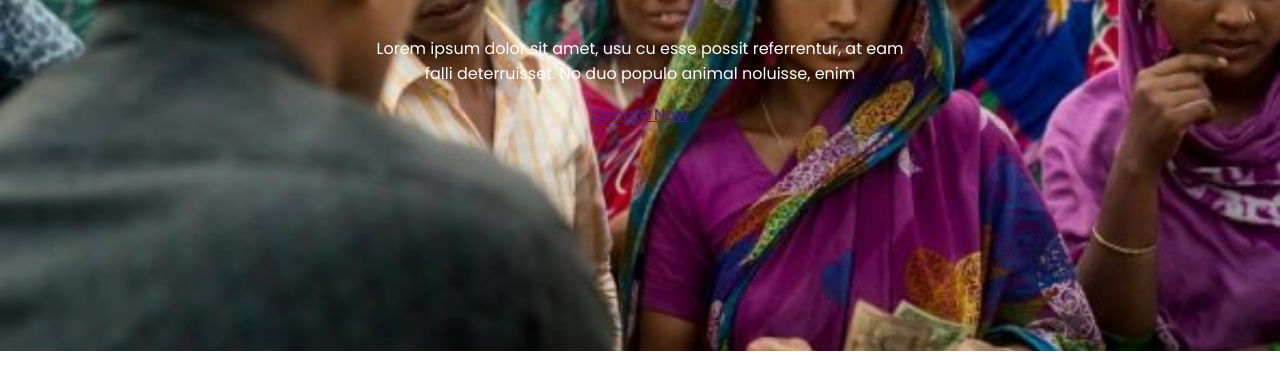
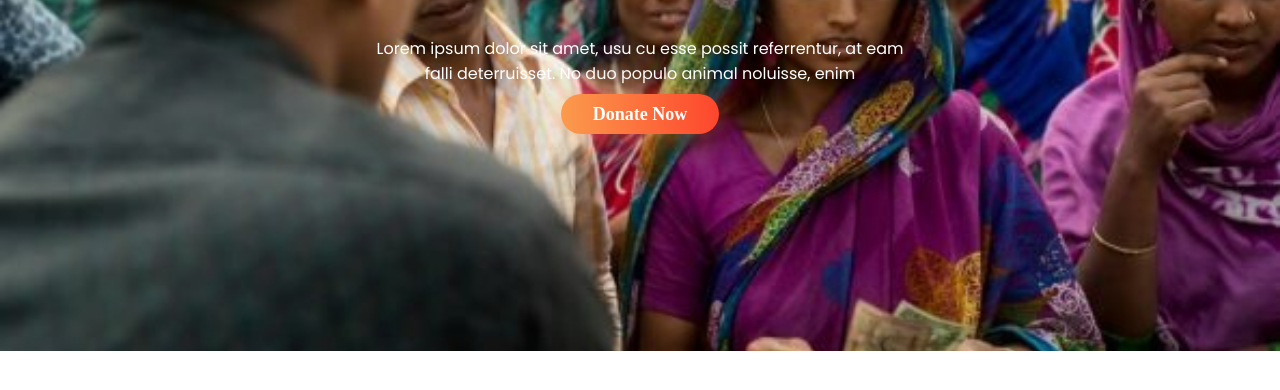
Before and after one commit to Saiyadul77/donate, a plain HTML site: page index.html in a window 1280 px wide. Shown: the part 318-708 px from the top of the page. Drawn offline with Linux system fonts and the light colour scheme.

Commit message:
link button updated

```diff
--- a/index.html
+++ b/index.html
@@ -18,7 +18,7 @@
             <h1>Let’s Help Those Who Are <br> More In Need</h1>
             <p>Lorem ipsum dolor sit amet, usu cu esse possit referrentur, at eam <br> falli deterruisset. No duo populo
                 animal noluisse, enim</p>
-            <a href="">Donate Now</a>
+            <a href="" class="link-button">Donate Now</a>
         </div>
     </section>
 </body>
--- a/style.css
+++ b/style.css
@@ -21,5 +21,18 @@ h1 {
     padding-top: 50px;
     text-align: center;
     color: white;
+}
 
+.link-button {
+    text-decoration: none;
+    background: linear-gradient(88.33deg, #FBA24F -7.64%, #FF1E1E 145.94%);
+    box-shadow: 0px 2px 30px rgba(252, 143, 73, 0.5);
+    border-radius: 100px;
+    padding: 10px 32px;
+    font-family: 'Montserrat';
+    font-style: normal;
+    font-weight: 600;
+    font-size: 18px;
+    line-height: 130%;
+    color: white;
 }
```
Also changed, not shown: 1 other file.
